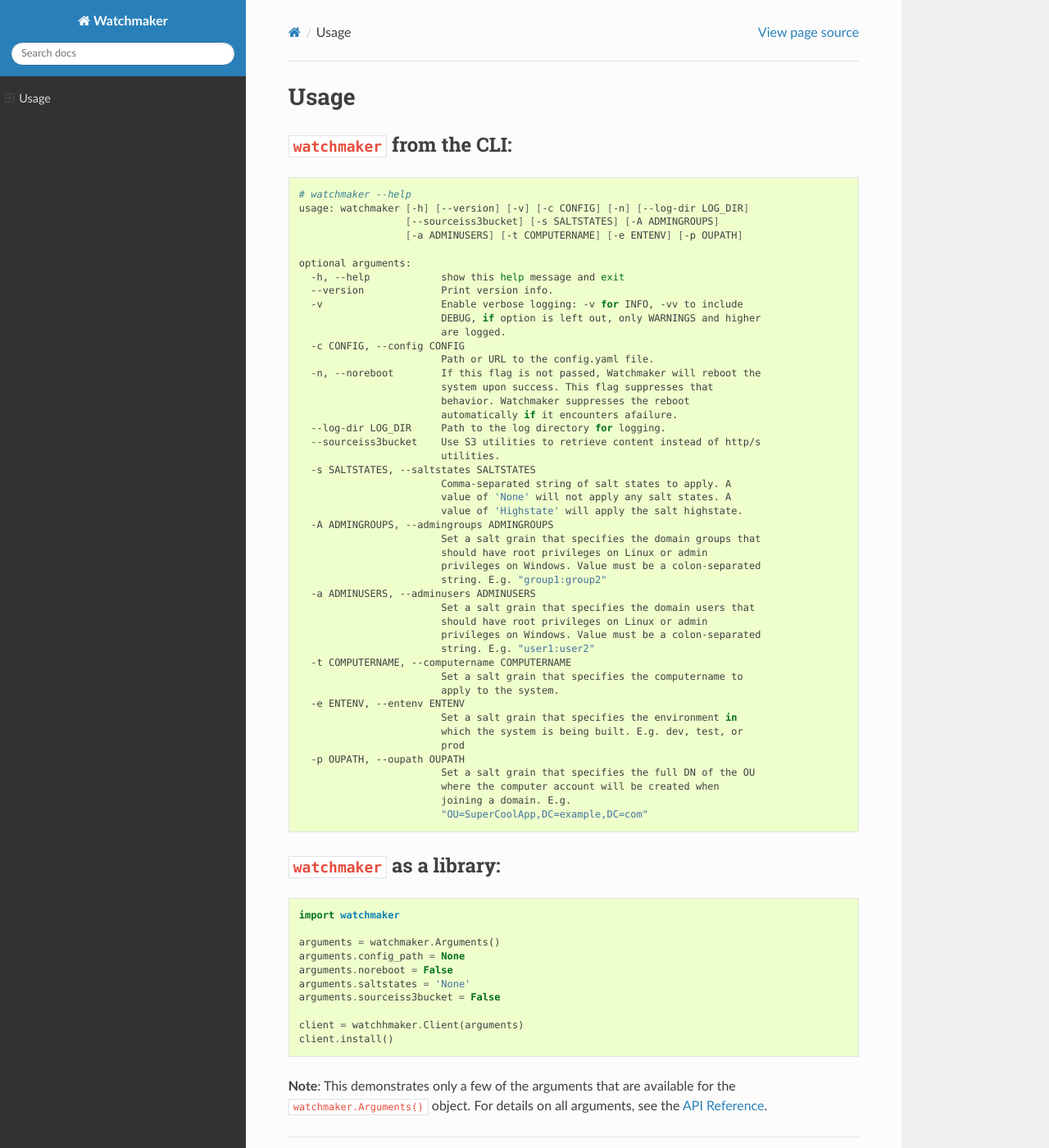
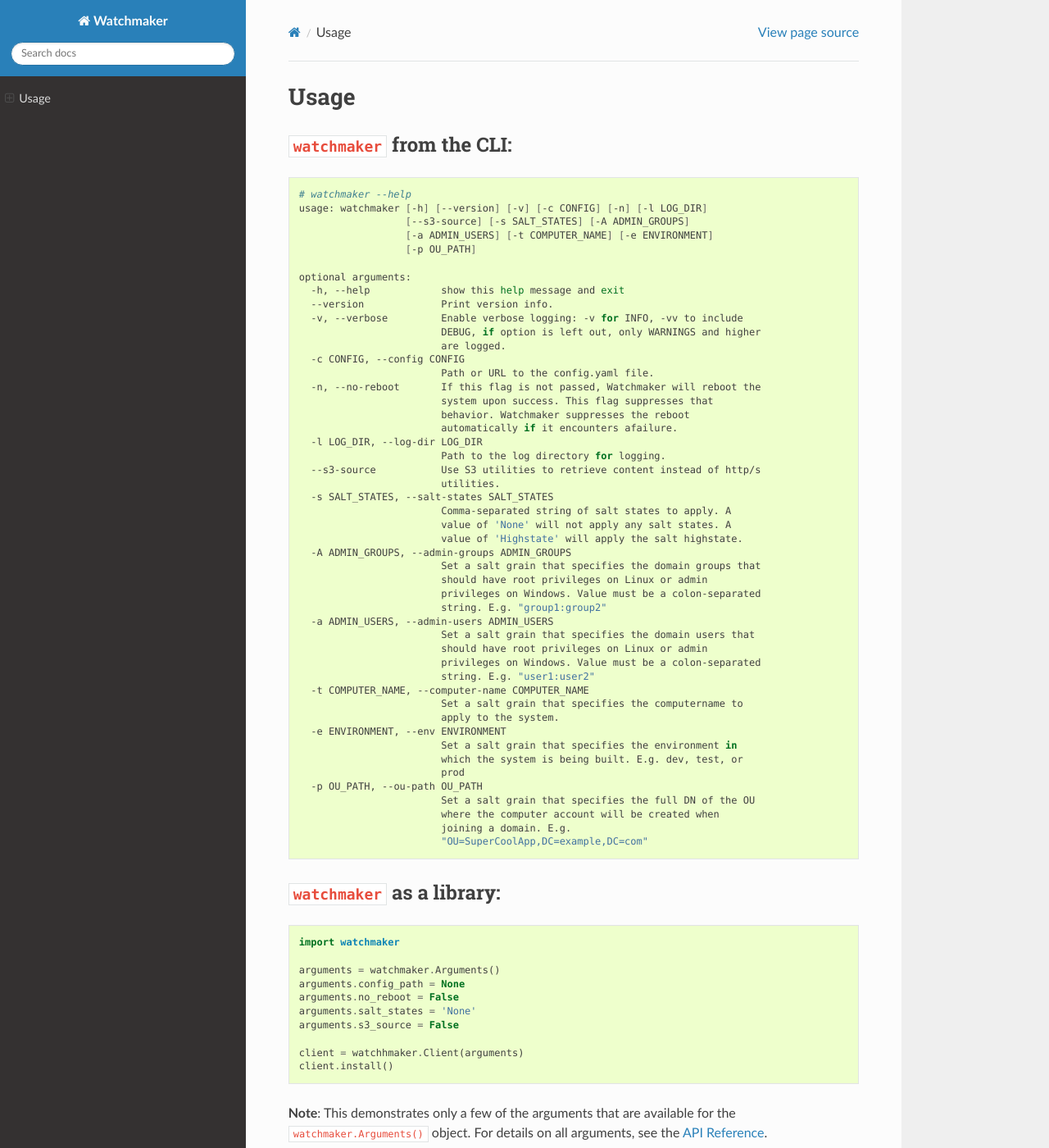
Before and after one commit to plus3it/watchmaker, a Sphinx documentation site: the page built from docs/usage.md, in a window 1280 px wide and 1400 px high. Shown: the whole window at 82% size. Built offline with Sphinx 7.4.7 and the Read the Docs theme 2.0.0, drawn with Linux system fonts in a browser that asks for light colours.

Commit message:
Updates configuration and usage doc

````diff
--- a/docs/usage.md
+++ b/docs/usage.md
@@ -4,47 +4,49 @@
 
 ```shell
 # watchmaker --help
-usage: watchmaker [-h] [--version] [-v] [-c CONFIG] [-n] [--log-dir LOG_DIR]
-                  [--sourceiss3bucket] [-s SALTSTATES] [-A ADMINGROUPS]
-                  [-a ADMINUSERS] [-t COMPUTERNAME] [-e ENTENV] [-p OUPATH]
+usage: watchmaker [-h] [--version] [-v] [-c CONFIG] [-n] [-l LOG_DIR]
+                  [--s3-source] [-s SALT_STATES] [-A ADMIN_GROUPS]
+                  [-a ADMIN_USERS] [-t COMPUTER_NAME] [-e ENVIRONMENT]
+                  [-p OU_PATH]
 
 optional arguments:
   -h, --help            show this help message and exit
   --version             Print version info.
-  -v                    Enable verbose logging: -v for INFO, -vv to include
+  -v, --verbose         Enable verbose logging: -v for INFO, -vv to include
                         DEBUG, if option is left out, only WARNINGS and higher
                         are logged.
   -c CONFIG, --config CONFIG
                         Path or URL to the config.yaml file.
-  -n, --noreboot        If this flag is not passed, Watchmaker will reboot the
+  -n, --no-reboot       If this flag is not passed, Watchmaker will reboot the
                         system upon success. This flag suppresses that
                         behavior. Watchmaker suppresses the reboot
                         automatically if it encounters afailure.
-  --log-dir LOG_DIR     Path to the log directory for logging.
-  --sourceiss3bucket    Use S3 utilities to retrieve content instead of http/s
+  -l LOG_DIR, --log-dir LOG_DIR
+                        Path to the log directory for logging.
+  --s3-source           Use S3 utilities to retrieve content instead of http/s
                         utilities.
-  -s SALTSTATES, --saltstates SALTSTATES
+  -s SALT_STATES, --salt-states SALT_STATES
                         Comma-separated string of salt states to apply. A
                         value of 'None' will not apply any salt states. A
                         value of 'Highstate' will apply the salt highstate.
-  -A ADMINGROUPS, --admingroups ADMINGROUPS
+  -A ADMIN_GROUPS, --admin-groups ADMIN_GROUPS
                         Set a salt grain that specifies the domain groups that
                         should have root privileges on Linux or admin
                         privileges on Windows. Value must be a colon-separated
                         string. E.g. "group1:group2"
-  -a ADMINUSERS, --adminusers ADMINUSERS
+  -a ADMIN_USERS, --admin-users ADMIN_USERS
                         Set a salt grain that specifies the domain users that
                         should have root privileges on Linux or admin
                         privileges on Windows. Value must be a colon-separated
                         string. E.g. "user1:user2"
-  -t COMPUTERNAME, --computername COMPUTERNAME
+  -t COMPUTER_NAME, --computer-name COMPUTER_NAME
                         Set a salt grain that specifies the computername to
                         apply to the system.
-  -e ENTENV, --entenv ENTENV
+  -e ENVIRONMENT, --env ENVIRONMENT
                         Set a salt grain that specifies the environment in
                         which the system is being built. E.g. dev, test, or
                         prod
-  -p OUPATH, --oupath OUPATH
+  -p OU_PATH, --ou-path OU_PATH
                         Set a salt grain that specifies the full DN of the OU
                         where the computer account will be created when
                         joining a domain. E.g.
@@ -58,9 +60,9 @@
 
 arguments = watchmaker.Arguments()
 arguments.config_path = None
-arguments.noreboot = False
-arguments.saltstates = 'None'
-arguments.sourceiss3bucket = False
+arguments.no_reboot = False
+arguments.salt_states = 'None'
+arguments.s3_source = False
 
 client = watchhmaker.Client(arguments)
 client.install()
````
Also changed, not shown: docs/configuration.md (+5 -9 lines).
